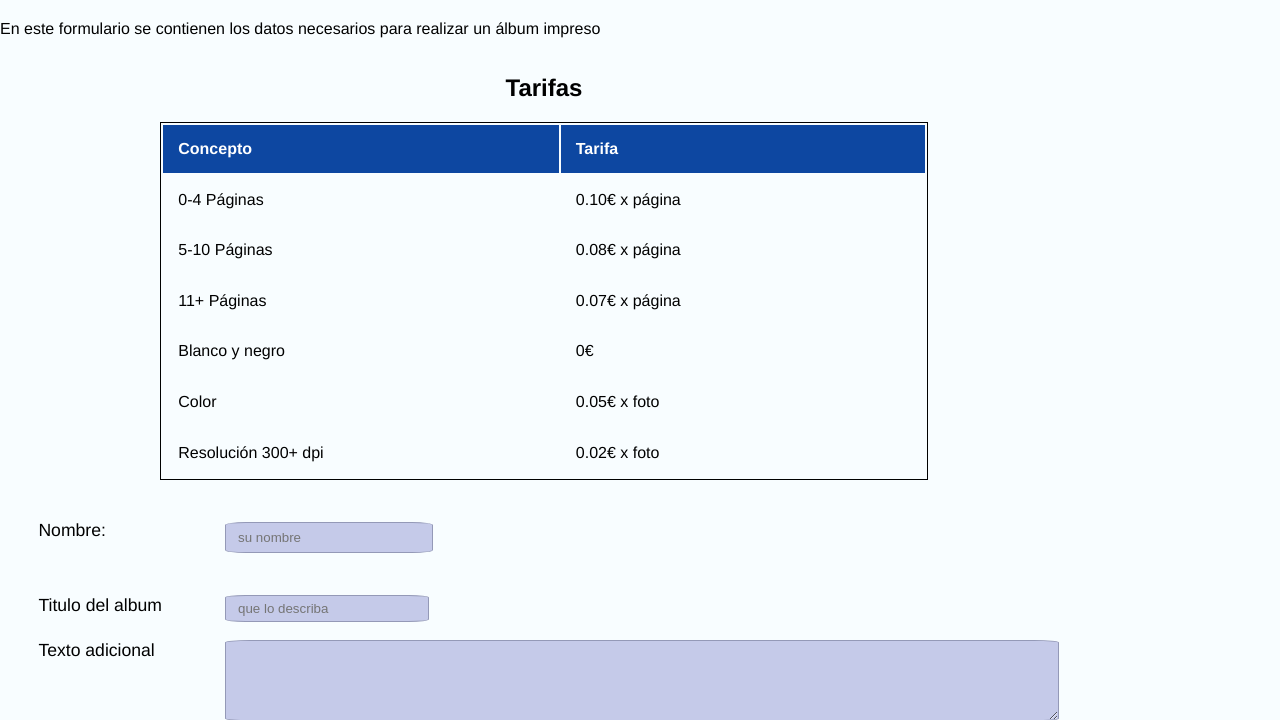
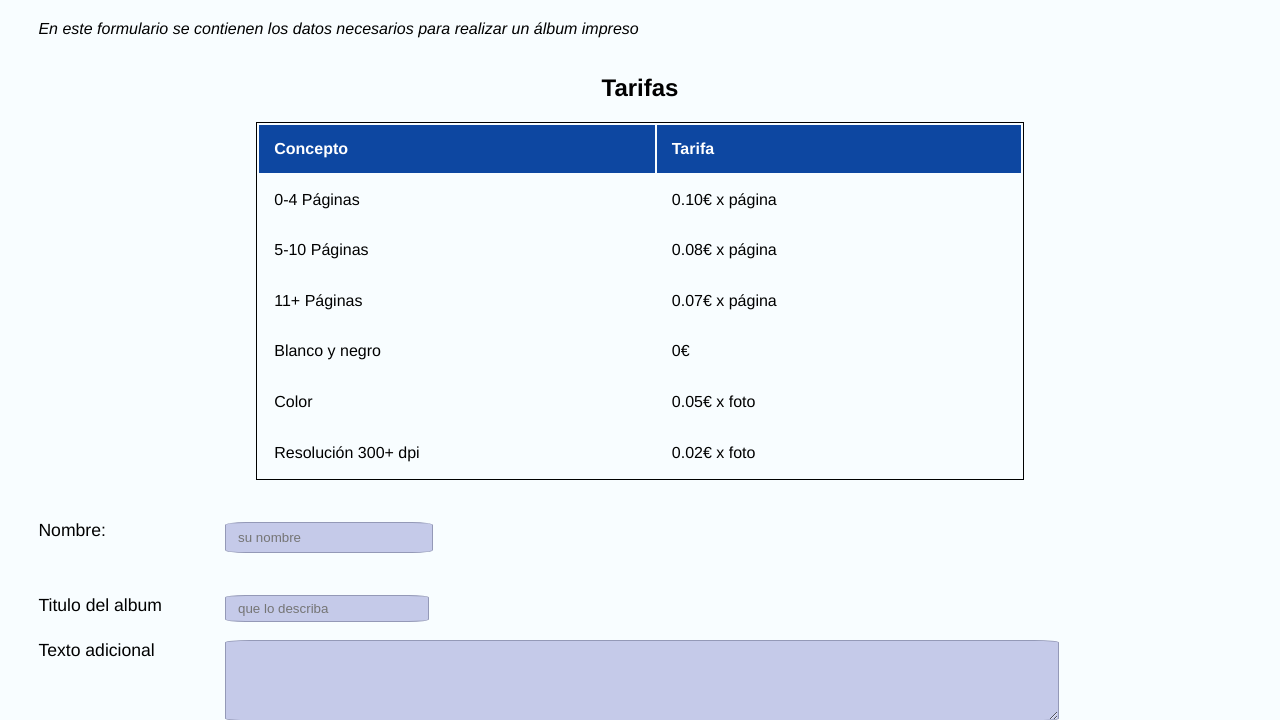
Before and after one commit to natiigarcii/DAW-php, a PHP site: page /Solicitar_album.php in a window 1280 px wide. Shown: the part 117-837 px from the top of the page. Run offline with PHP 8.4, Linux system fonts and the light colour scheme; the visitor is signed in with stand-in values (Sample User, id 1); data that the repository does not hold is empty.

Commit message:
no se que es esto

```diff
--- a/Solicitar_album.php
+++ b/Solicitar_album.php
@@ -5,7 +5,7 @@ require_once("inicio.inc");
 if(isset($_SESSION["nombre"])){
 ?>
 
-<p>En este formulario se contienen los datos necesarios para realizar  un álbum impreso</p>
+<p id="d_respuesta">En este formulario se contienen los datos necesarios para realizar  un álbum impreso</p>
 
 <table>
 	<caption><h2>Tarifas</h2></caption>
--- a/responsive.css
+++ b/responsive.css
@@ -5,6 +5,13 @@ a:link {
 
     ;
     text-decoration: none;
+}
+
+
+#d_respuesta{
+
+    margin-left:  3%;
+    font-style: oblique;
 }
 
 #psw_incorrecta{
@@ -223,10 +230,10 @@ tr:hover {
     background-color: #828282;
 }
 table {
-    text-align: center;
+
     border: 1px solid black;
     text-align: left;
-    margin-left: 10em;
+    margin:0 auto;
     width: 60%;
 }
 
--- a/veralbum.php
+++ b/veralbum.php
@@ -7,7 +7,7 @@ $idA = $_GET['idA'];
 if (isset($_SESSION["nombre"])) {
 
 ?>
-<h2 class="cabecera"> Ver album</h2>
+<h2 class="cabecera"> Ver album </h2>
 <form action="detalle_de_foto" method="post">
 <div id="div">
 <?php
```
